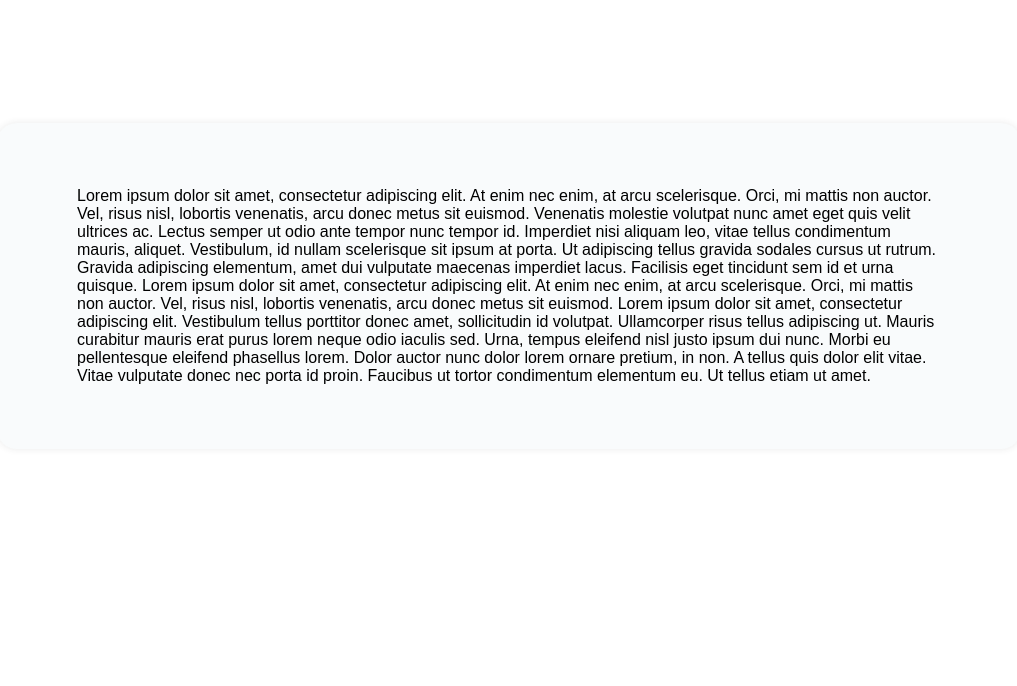
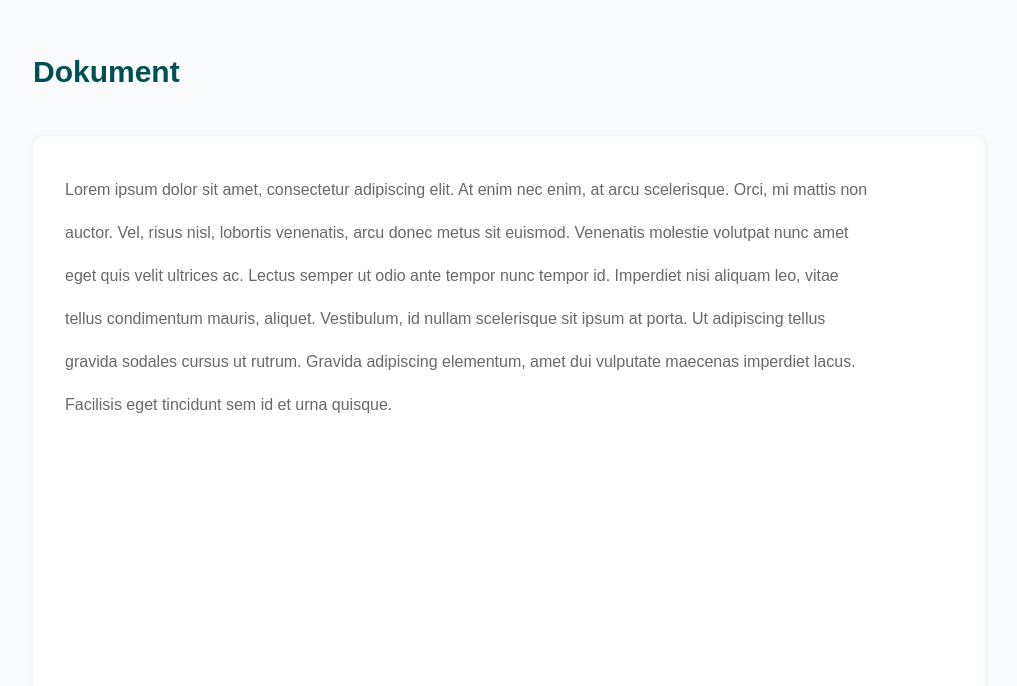
Before and after one commit to alisadek/testa-viva-challenge, a React (Create React App) app: page / in a window 1280 px wide. Shown: the part 114-800 px from the top of the page, without its empty margins (131-1148 px from the left). Built offline with nearby package versions, Linux system fonts and the light colour scheme.

Commit message:
feature: add paragraph card.

```diff
--- a/src/components/HomePage/HomePage.module.scss
+++ b/src/components/HomePage/HomePage.module.scss
@@ -1,11 +1,11 @@
 .page {
   min-height: 100vh;
   min-width: 100vw;
+  padding: 100px 84px;
   display: flex;
-  align-items: center;
   justify-content: center;
 }
 .documentViewer {
-  width: 80%;
-  height: 80%;
+  width: 1200px;
+  min-height: 940px;
 }
--- a/src/components/HomePage/HomePage.tsx
+++ b/src/components/HomePage/HomePage.tsx
@@ -1,5 +1,6 @@
 import React from 'react';
 import Card from '../Card/Card';
+import ParagraphCard from '../ParagraphCard/ParagraphCard';
 import styles from './HomePage.module.scss';
 
 type Props = {};
@@ -9,22 +10,19 @@ const HomePage = (props: Props) => {
     <div className={styles.page}>
       <div className={styles.documentViewer}>
         <Card>
-          Lorem ipsum dolor sit amet, consectetur adipiscing elit. At enim nec enim, at arcu
-          scelerisque. Orci, mi mattis non auctor. Vel, risus nisl, lobortis venenatis, arcu donec
-          metus sit euismod. Venenatis molestie volutpat nunc amet eget quis velit ultrices ac.
-          Lectus semper ut odio ante tempor nunc tempor id. Imperdiet nisi aliquam leo, vitae tellus
-          condimentum mauris, aliquet. Vestibulum, id nullam scelerisque sit ipsum at porta. Ut
-          adipiscing tellus gravida sodales cursus ut rutrum. Gravida adipiscing elementum, amet dui
-          vulputate maecenas imperdiet lacus. Facilisis eget tincidunt sem id et urna quisque. Lorem
-          ipsum dolor sit amet, consectetur adipiscing elit. At enim nec enim, at arcu scelerisque.
-          Orci, mi mattis non auctor. Vel, risus nisl, lobortis venenatis, arcu donec metus sit
-          euismod. Lorem ipsum dolor sit amet, consectetur adipiscing elit. Vestibulum tellus
-          porttitor donec amet, sollicitudin id volutpat. Ullamcorper risus tellus adipiscing ut.
-          Mauris curabitur mauris erat purus lorem neque odio iaculis sed. Urna, tempus eleifend
-          nisl justo ipsum dui nunc. Morbi eu pellentesque eleifend phasellus lorem. Dolor auctor
-          nunc dolor lorem ornare pretium, in non. A tellus quis dolor elit vitae. Vitae vulputate
-          donec nec porta id proin. Faucibus ut tortor condimentum elementum eu. Ut tellus etiam ut
-          amet.
+          <h1>Dokument</h1>
+          <ParagraphCard>
+            <p>
+              Lorem ipsum dolor sit amet, consectetur adipiscing elit. At enim nec enim, at arcu
+              scelerisque. Orci, mi mattis non auctor. Vel, risus nisl, lobortis venenatis, arcu
+              donec metus sit euismod. Venenatis molestie volutpat nunc amet eget quis velit
+              ultrices ac. Lectus semper ut odio ante tempor nunc tempor id. Imperdiet nisi aliquam
+              leo, vitae tellus condimentum mauris, aliquet. Vestibulum, id nullam scelerisque sit
+              ipsum at porta. Ut adipiscing tellus gravida sodales cursus ut rutrum. Gravida
+              adipiscing elementum, amet dui vulputate maecenas imperdiet lacus. Facilisis eget
+              tincidunt sem id et urna quisque.
+            </p>
+          </ParagraphCard>
         </Card>
       </div>
     </div>
--- /dev/null
+++ b/src/components/ParagraphCard/ParagraphCard.module.scss
@@ -0,0 +1,12 @@
+.card {
+  background-color: #fff;
+  border-radius: 10px;
+  box-shadow: 0px 0px 4px rgba(192, 203, 202, 0.3);
+  width: 100%;
+  height: 100%;
+  padding: 32px;
+  padding-right: 108px;
+  display: flex;
+  flex-direction: column;
+  gap: 43px;
+}
--- /dev/null
+++ b/src/components/ParagraphCard/ParagraphCard.tsx
@@ -0,0 +1,10 @@
+import React from 'react';
+import styles from './ParagraphCard.module.scss';
+
+type Props = {};
+
+const ParagraphCard = (props: React.PropsWithChildren<Props>) => {
+  return <div className={styles.card}>{props.children}</div>;
+};
+
+export default ParagraphCard;
```
